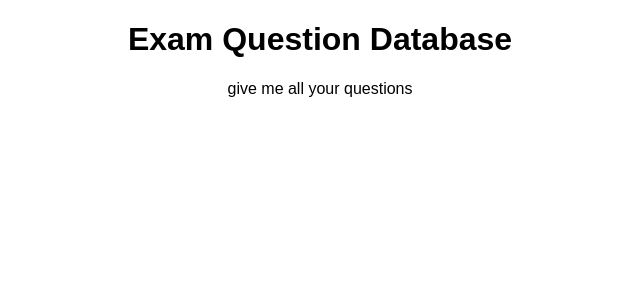
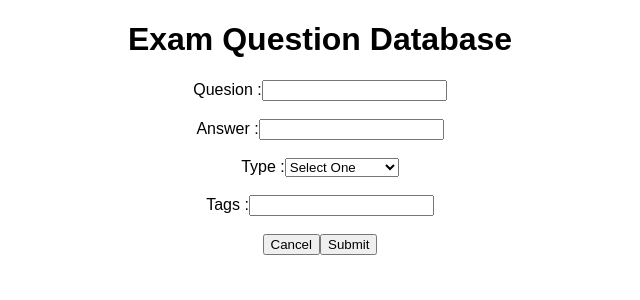
Before and after one commit to rit-sse/mentoring-tools, a React (Create React App) app: page /add_question in a window 1280 px wide. Shown: the top 300 px of the page, without its empty margins (320-960 px from the left). Built offline with nearby package versions, Linux system fonts and the light colour scheme; the HTML template or start-up script is replaced by a standard one.

Commit message:
Created basic form for exam question.

```diff
--- a/src/components/add_question.jsx
+++ b/src/components/add_question.jsx
@@ -5,7 +5,33 @@ class add_question extends Component{
         return(
             <div>
                 <form>
-                    give me all your questions
+                    Quesion :
+                    <input type='text'/>
+                    <br/>
+                    <br/>
+                    Answer :
+                    <input type='text'/>
+                    <br/>
+                    <br/>
+                    Type :
+                    <select>
+                        <option value=''>Select One</option>
+                        <option value='multiple_choice'>Multiple Choice</option>
+                        <option value='matching'>Matching</option>
+                        <option value='pseudo_code'>Pseudo Code</option>
+                        <option value='short_answer'>Short Answer</option>
+                        <option value='long_answer'>Long Answer</option>
+                        <option value='multiple_choice'>Multiple Choice</option>
+                    </select>
+                    {/* <input type='select'/> */}
+                    <br/>
+                    <br/>
+                    Tags :
+                    <input type='text'/>
+                    <br/>
+                    <br/>
+                    <button>Cancel</button>
+                    <button>Submit</button>
                 </form>
             </div>
         )
```
